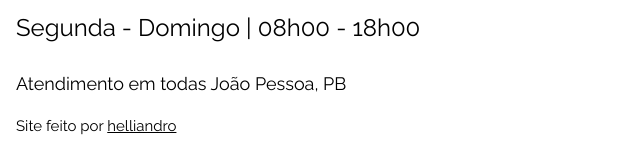
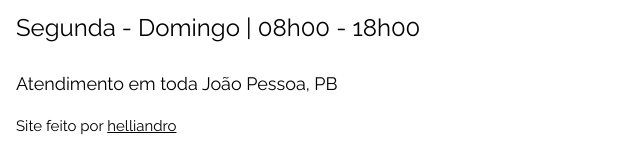
Before and after one commit to helliandro/DJFESTAS, a plain HTML site: page index.html in a window 1280 px wide. Shown: the part 647-797 px from the top of the page, 0-640 px from the left. Drawn offline with nearby package versions, Linux system fonts and the light colour scheme.

Commit message:
Update index.html

```diff
--- a/index.html
+++ b/index.html
@@ -27,7 +27,7 @@ body, html {height: 100%}
   </div>
   <div class="w3-display-bottomleft w3-container">
     <p class="w3-xlarge">Segunda - Domingo | 08h00 - 18h00</p>
-    <p class="w3-large">Atendimento em todas João Pessoa, PB</p>
+    <p class="w3-large">Atendimento em toda João Pessoa, PB</p>
     <p>Site feito por <a href="https://www.instagram.com/helliandro/" target="_blank">helliandro</a></p>
   </div>
 </div>
```
